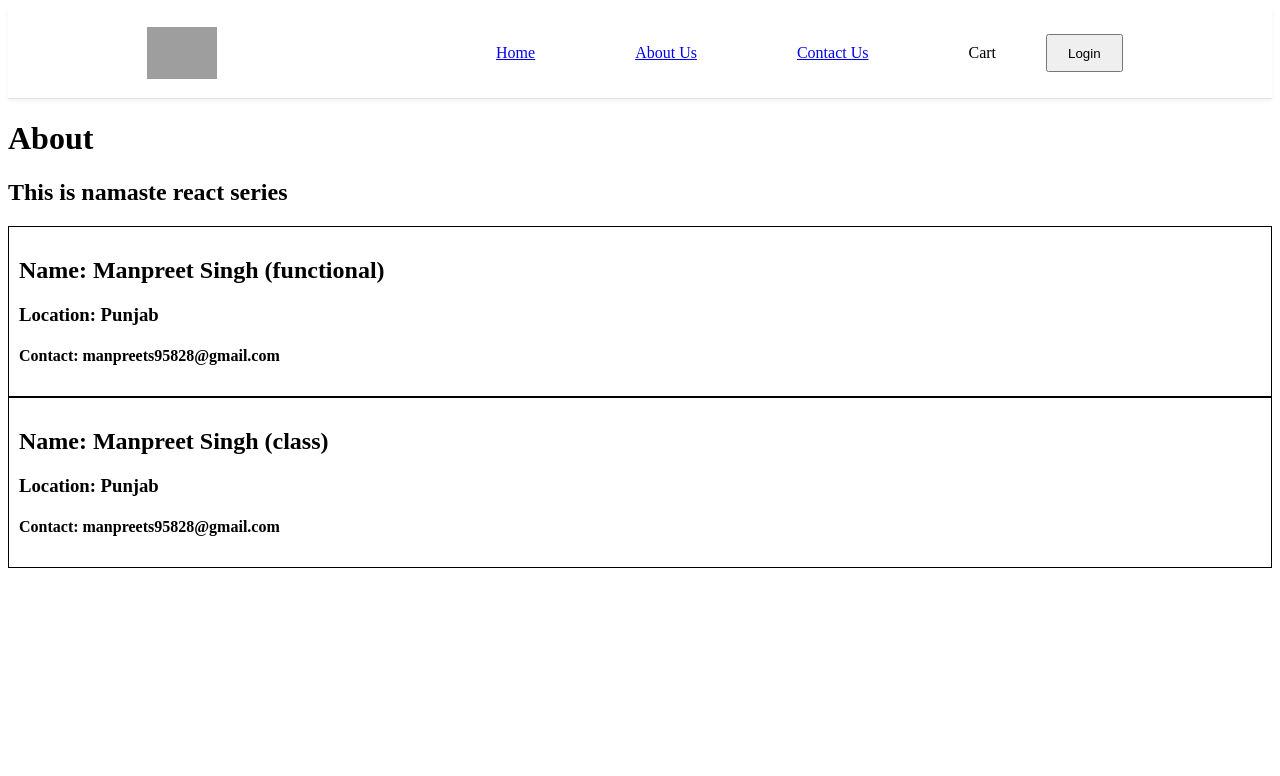
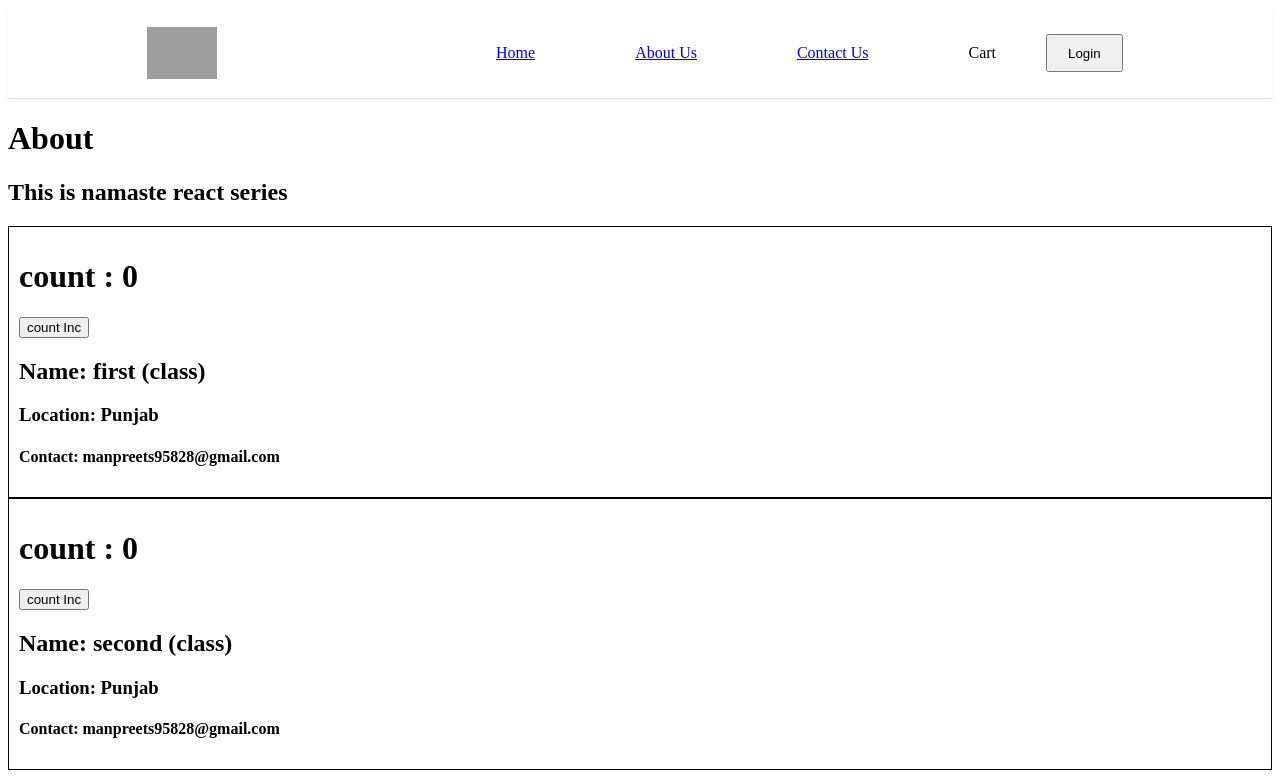
Before and after one commit to Manpreets59/React, a React (Vite) app: page /about in a window 1280 px wide. Shown: the top 776 px of the page. Built offline with nearby package versions, Linux system fonts and the light colour scheme; grey boxes are pictures that could not be loaded.

Commit message:
Episode 8 Let's get Classy

```diff
--- a/src/components/About.js
+++ b/src/components/About.js
@@ -1,14 +1,25 @@
-import User from "./User";
 import UserClass from "./UserClass";
+import React from "react";
 
-const About = () => {
+class About extends React.Component {
+  constructor(props) {
+    super(props);
+    console.log("Parent Constructor called");
+  }
+  componentDidMount() {
+    console.log("parent component did mount called");
+  }
+
+  render() {
     return (
       <div>
         <h1>About</h1>
         <h2>This is namaste react series</h2>
-      <User name = {"Manpreet Singh (functional)"} location={"Punjab"}/>
-      <UserClass name = {"Manpreet Singh (class)"} location={"Punjab"}/>
+        <UserClass name={"first (class)"} location={"Punjab"} />
+        <UserClass name={"second (class)"} location={"Punjab"} />
       </div>
     );
-};
+  }
+}
+
 export default About;
--- a/src/components/User.js
+++ /dev/null
@@ -1,9 +0,0 @@
-const User = (props) => {
-  return <div className="user-card">
-    <h2>Name: {props.name}</h2>
-    <h3>Location: {props.location}</h3>
-    <h4>Contact: manpreets95828@gmail.com</h4>
-  </div>
-}
-
-export default User
--- a/src/components/UserClass.js
+++ b/src/components/UserClass.js
@@ -2,14 +2,25 @@ import React from "react";
 class UserClass extends React.Component {
   constructor(props){
     super(props);
-    console.log(props);
+    console.log(props.name + "constructor called");
+
+    this.state = {
+      count: 0,
+    };
+  }
+  componentDidMount(){
+    console.log(this.props.name + "component did mount called")
   }
   render() {
     const  {name,location} = this.props;
+    const {count} = this.state;
+    console.log(name + "render called");
     return (
-
       <div className="user-card">
-        {/* <h2>Name: {this.props.name}</h2> */}
+        <h1>count : {count}</h1>
+        <button onClick={() => this.setState({
+          count: count + 1,
+        })}>count Inc</button>
         <h2>Name: {name}</h2>
         <h3>Location: {location}</h3>
         <h4>Contact: manpreets95828@gmail.com</h4>
```
Also changed, not shown: 1 other file (tests, documents, lock files or other folders). Lines whose indentation alone changed are shown as unchanged.
